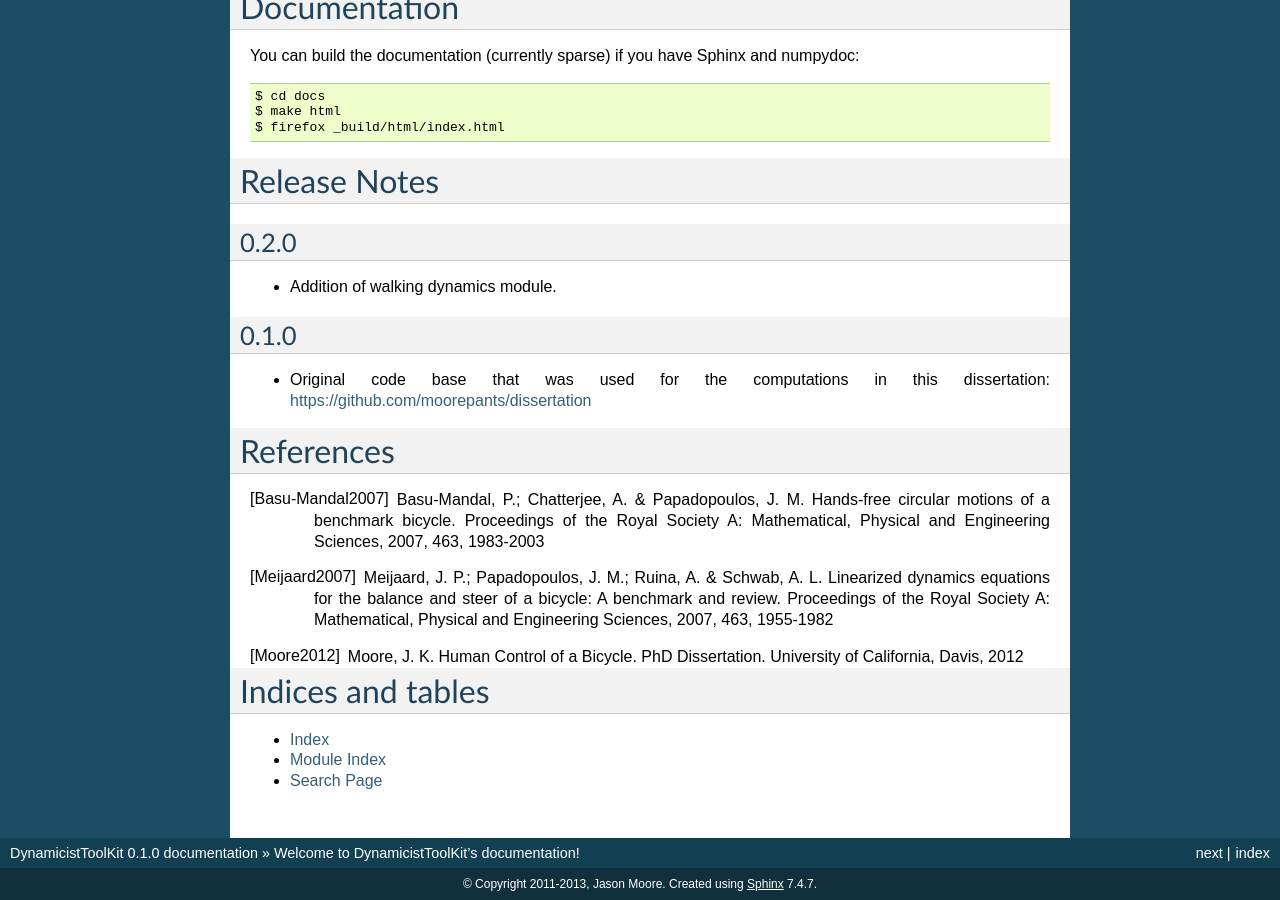
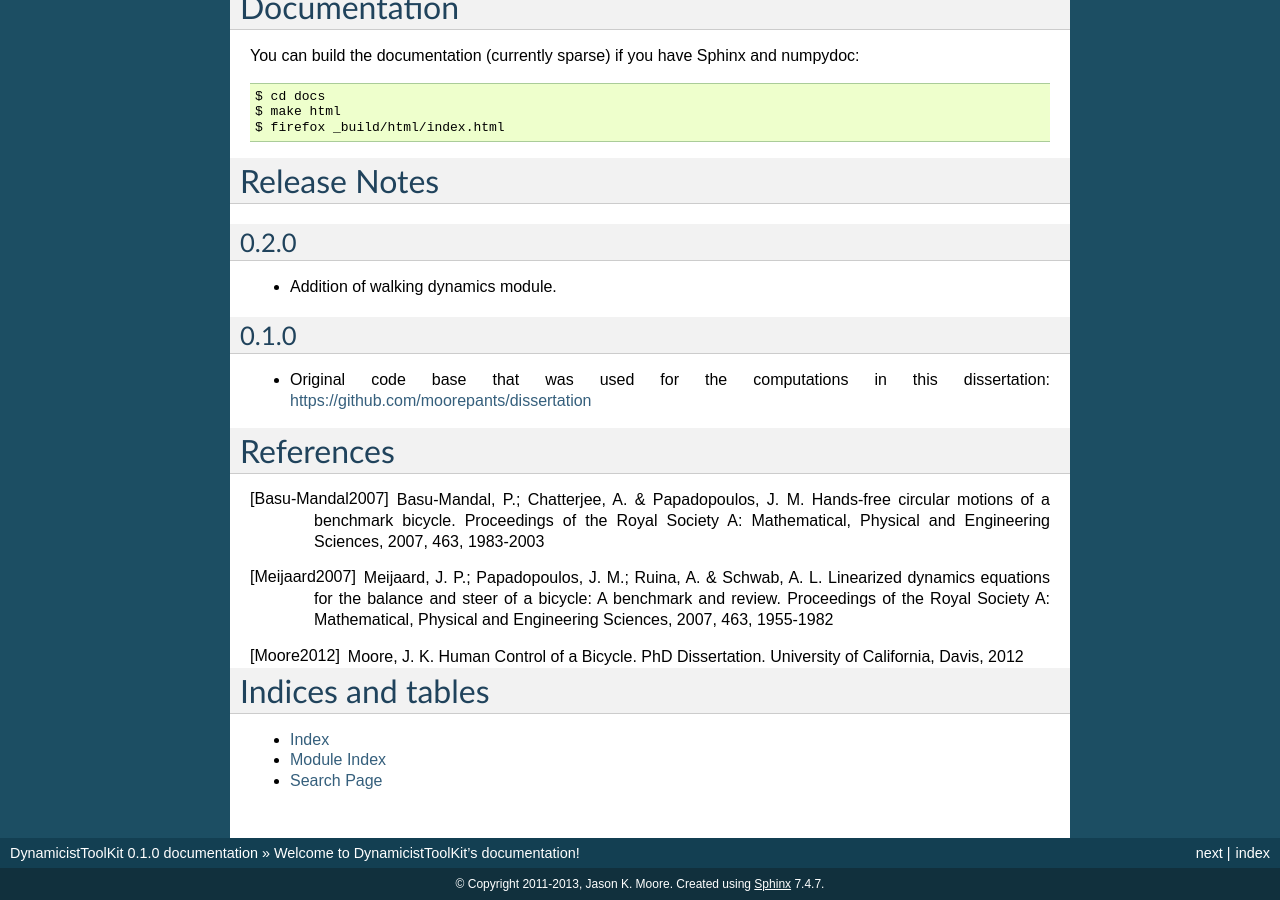
Before and after one commit to moorepants/DynamicistToolKit, a Sphinx documentation site: the page built from docs/index.rst, in a window 1280 px wide and 900 px high, scrolled down 1570 px. Built offline with Sphinx 7.4.7, drawn with Linux system fonts in a browser that asks for light colours.

Commit message:
Added middle initial to docs.

```diff
--- a/docs/conf.py
+++ b/docs/conf.py
@@ -47,7 +47,7 @@ master_doc = 'index'
 
 # General information about the project.
 project = u'DynamicistToolKit'
-copyright = u'2011-2013, Jason Moore'
+copyright = u'2011-2013, Jason K. Moore'
 
 # The version info for the project you're documenting, acts as replacement for
 # |version| and |release|, also used in various other places throughout the
@@ -185,7 +185,7 @@ htmlhelp_basename = 'DynamicistToolKitdoc'
 # (source start file, target name, title, author, documentclass [howto/manual]).
 latex_documents = [
   ('index', 'DynamicistToolKit.tex', u'DynamicistToolKit Documentation',
-   u'Jason Moore', 'manual'),
+   u'Jason K. Moore', 'manual'),
 ]
 
 # The name of an image file (relative to this directory) to place at the top of
@@ -218,5 +218,5 @@ latex_documents = [
 # (source start file, name, description, authors, manual section).
 man_pages = [
     ('index', 'dynamicisttoolkit', u'DynamicistToolKit Documentation',
-     [u'Jason Moore'], 1)
+     [u'Jason K. Moore'], 1)
 ]
```
